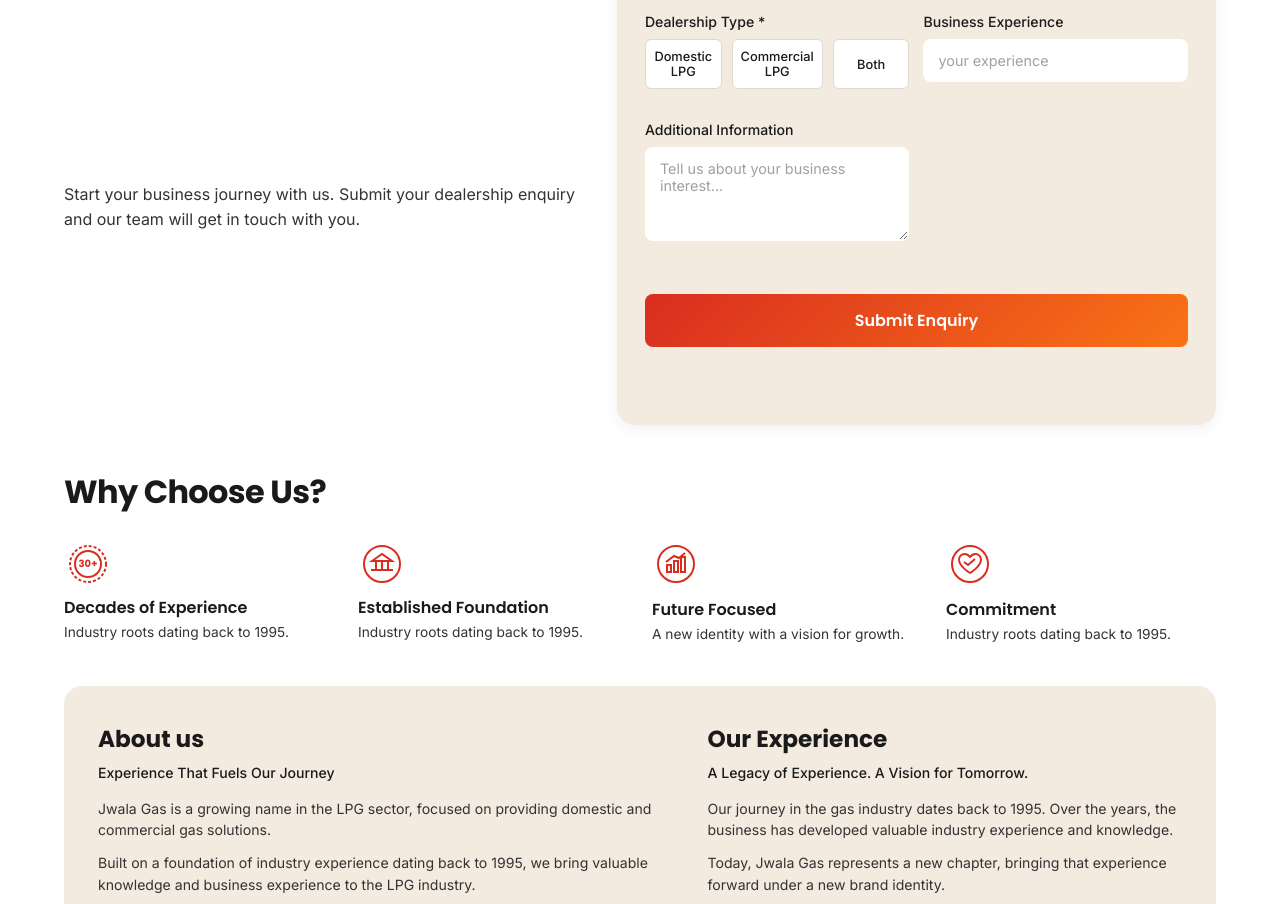
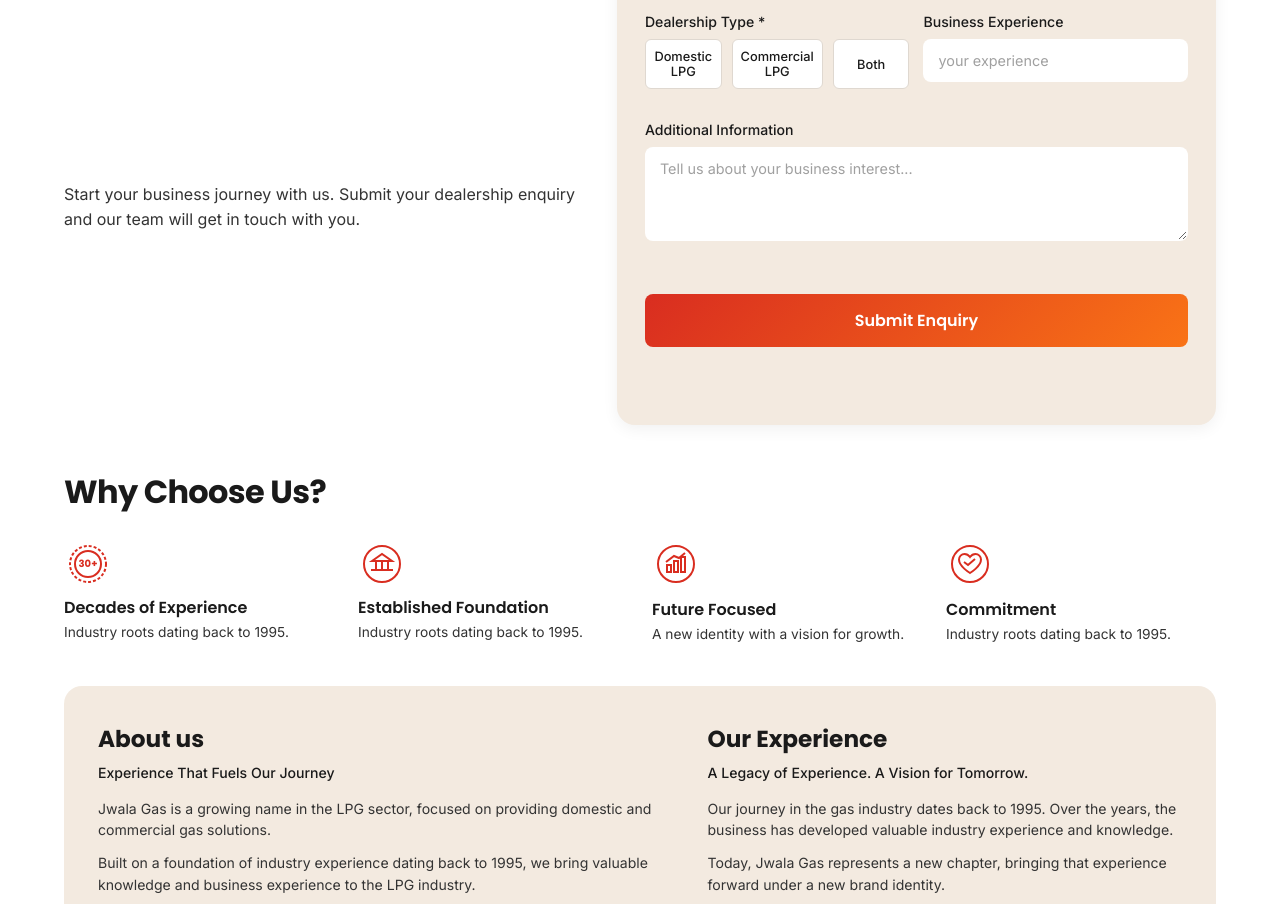
Before and after one commit to naiknirbhay252/html.jwgas, a plain HTML site: page index.html in a window 1280 px wide. Shown: the part 2642-3546 px from the top of the page. Drawn offline with Linux system fonts and the light colour scheme.

Commit message:
Update style.css

```diff
--- a/css/style.css
+++ b/css/style.css
@@ -506,6 +506,10 @@ img {
   cursor: pointer;
   transition: transform 0.2s ease, box-shadow 0.2s ease;
 }
+#dealershipForm .form-group:has(#additionalInfo) {
+  width: 100%;
+  grid-column: 1 / -1;
+}
 
 .submit-btn:disabled {
   opacity: 0.7;
```
